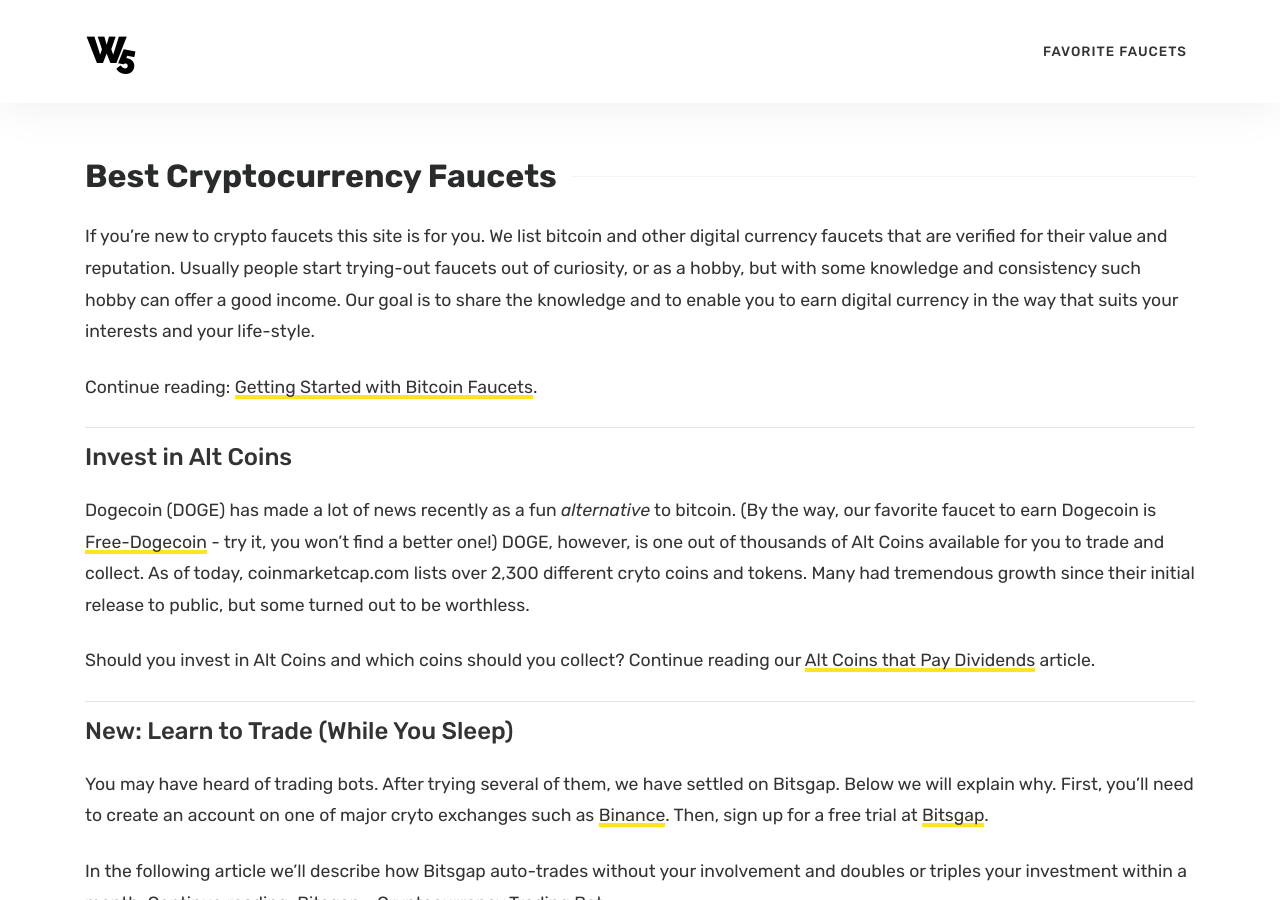
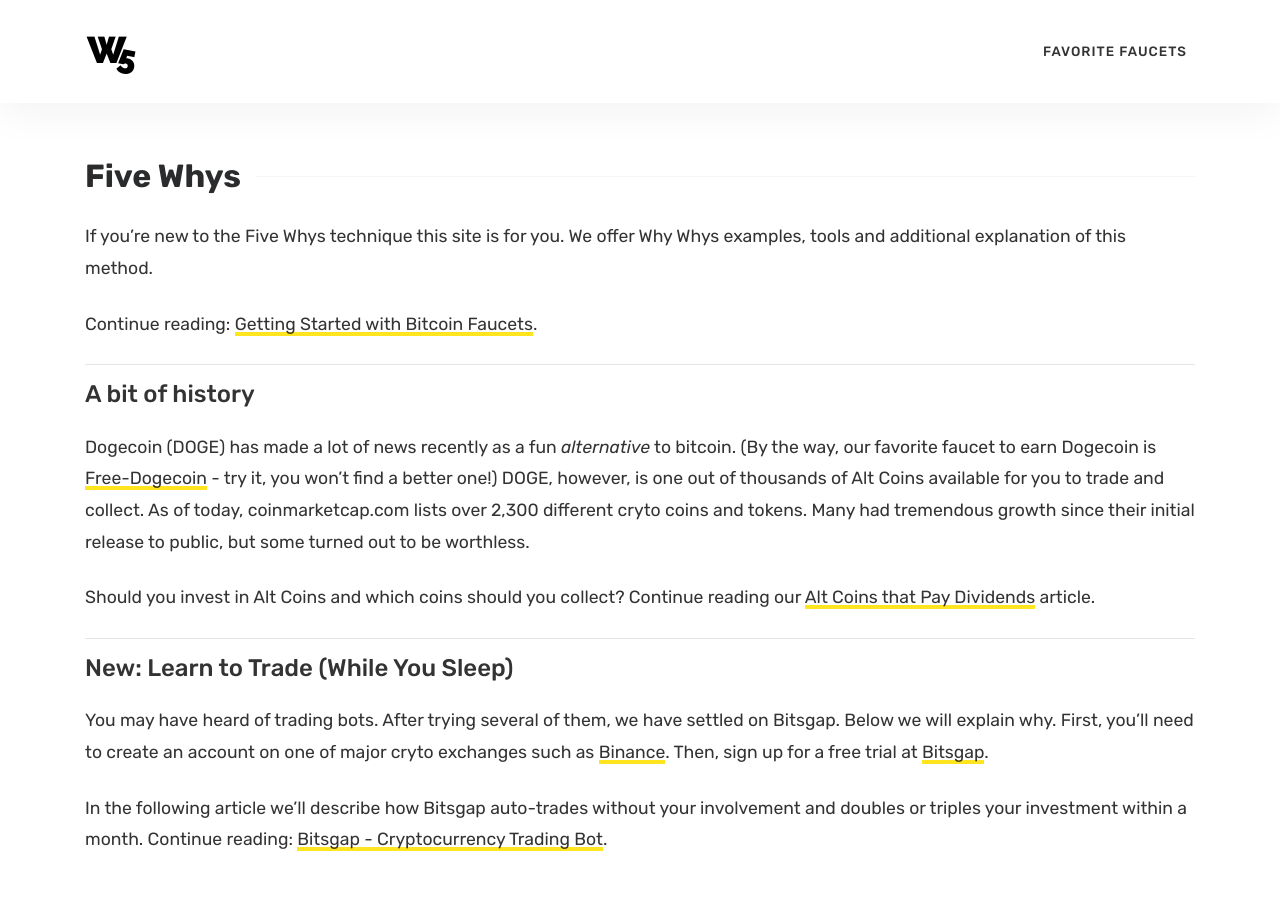
Before and after one commit to SadRobotChannel/why, a Jekyll site: the page built from index.md, in a window 1280 px wide and 900 px high. Built offline with Jekyll 4.4.1, drawn with Linux system fonts in a browser that asks for light colours; nearby versions of some CDN libraries.

Commit message:
Add files via upload

```diff
--- a/index.md
+++ b/index.md
@@ -1,6 +1,6 @@
 ---
 layout: page
-title: Best Cryptocurrency Faucets
+title: Five Whys
 comments: false
 img: http://www.all-faucets.com/assets/images/all-faucets.com-thumb.png
 alt: Cryptocurrency faucets are reward systems in a form of a website or an app that dispense free coins.
@@ -9,12 +9,12 @@ URL: http://www.all-faucets.com/index.html
 ---
 <link rel="stylesheet" href="https://cdnjs.cloudflare.com/ajax/libs/normalize/5.0.0/normalize.min.css">
 
-If you're new to crypto faucets this site is for you. We list bitcoin and other digital currency faucets that are verified for their value and reputation. Usually people start trying-out faucets out of curiosity, or as a hobby, but with some knowledge and consistency such hobby can offer a good income. Our goal is to share the knowledge and to enable you to earn digital currency in the way that suits your interests and your life-style.
+If you're new to the Five Whys technique this site is for you. We offer Why Whys examples, tools and additional explanation of this method.
 
 Continue reading: <a href="http://www.all-faucets.com/getting-started-with-bitcoin-faucets.html">Getting Started with Bitcoin Faucets</a>.
 
 ---
-#### Invest in Alt Coins
+#### A bit of history
 
 Dogecoin (DOGE) has made a lot of news recently as a fun <i>alternative</i> to bitcoin. (By the way, our favorite faucet to earn Dogecoin is <a href="http://bit.ly/www-free-dogecoin" target="_blank">Free-Dogecoin</a> - try it, you won't find a better one!) DOGE, however, is one out of thousands of Alt Coins available for you to trade and collect. As of today, coinmarketcap.com lists over 2,300 different cryto coins and tokens. Many had tremendous growth since their initial release to public, but some turned out to be worthless.
 
```
